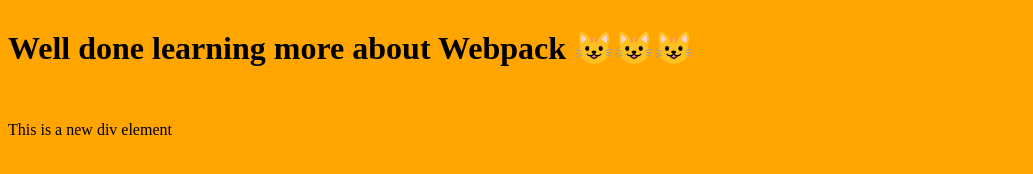
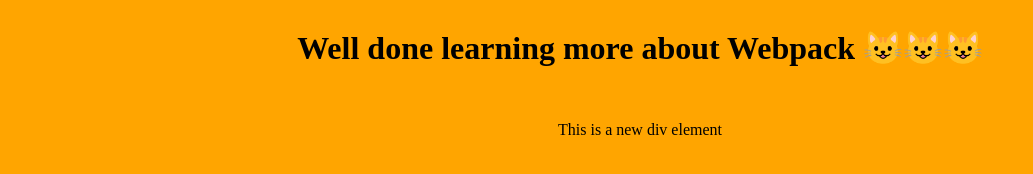
Before and after one commit to S-Erfan/webpack-first-config, a website built with webpack: page index.html in a window 1280 px wide. Shown: the whole page, without its empty margins (0-1033 px from the left). Built offline with nearby package versions, Linux system fonts and the light colour scheme.

Commit message:
no commit

```diff
--- a/src/index.js
+++ b/src/index.js
@@ -4,10 +4,14 @@
   alert("hello world");
 };
 
-const createEl = () => {
-  const div = document.createElement("div");
-  div.textContent = "This is a new div element";
-  document.body.appendChild(div);
+const createEl = (el, msg) => {
+  const element = document.createElement(el ?? "div");
+  element.textContent = msg ?? "This is a new div element";
+  document.body.appendChild(element);
 };
 
 window && createEl();
+
+setTimeout(() => {
+  createEl("h1", "How can help you?");
+}, 100000);
--- a/src/styles/main.scss
+++ b/src/styles/main.scss
@@ -3,4 +3,6 @@
   display: flex;
   flex-direction: column;
   gap: 2rem;
+  justify-content: center;
+  align-items: center;
 }
```
Also changed, not shown: REIDME.md (added, +5 -0 lines).
